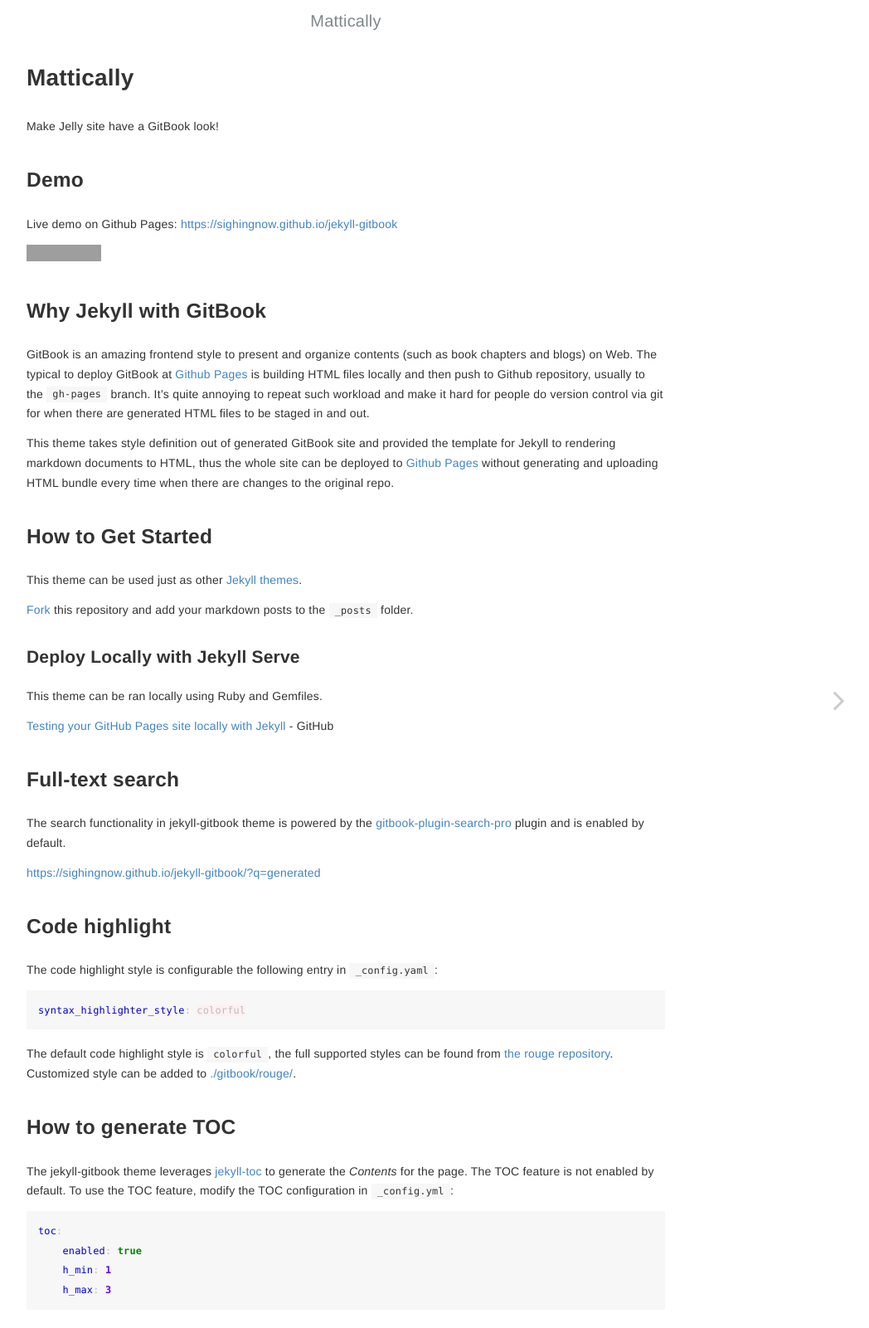
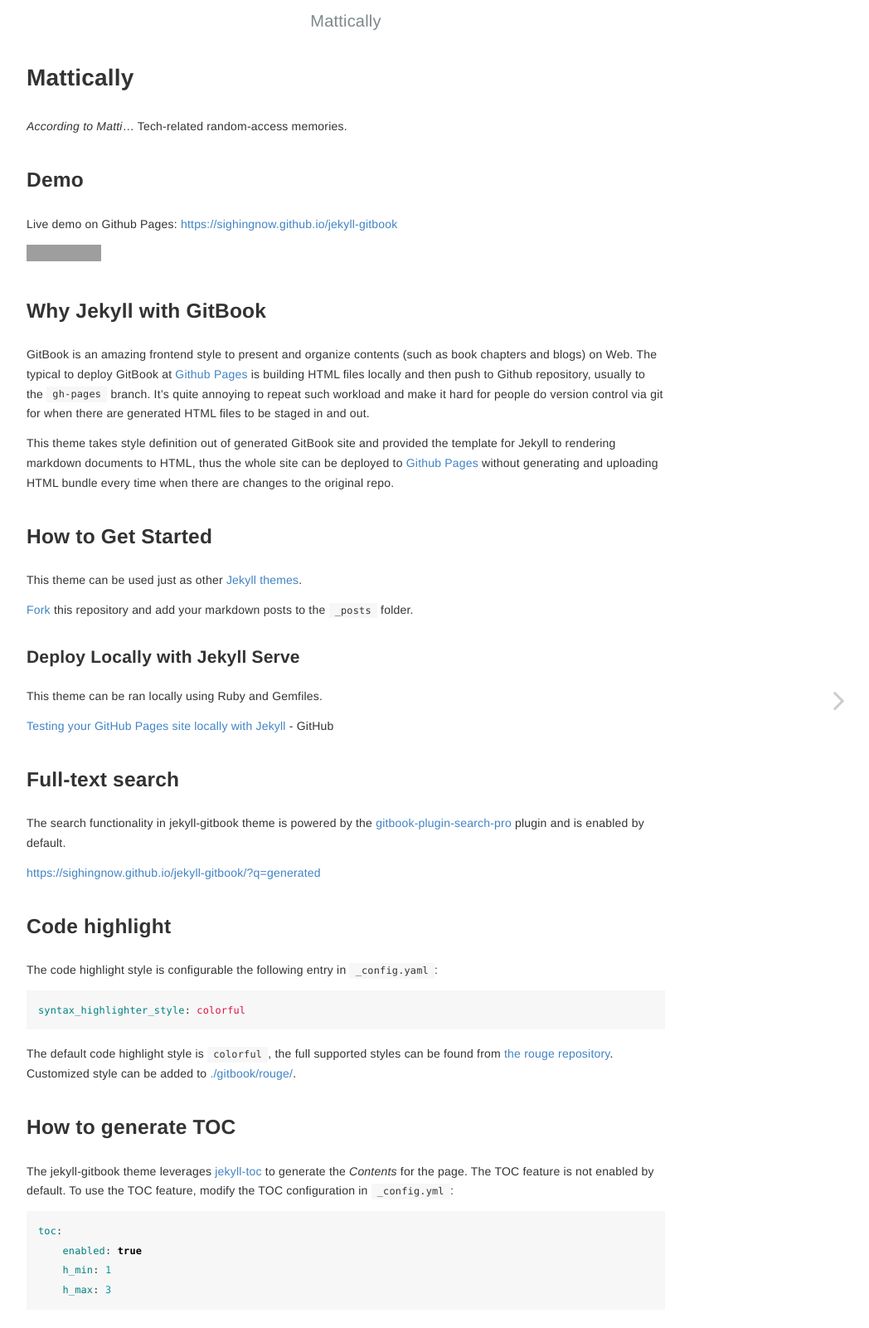
Before and after one commit to mp1994/mp1994.github.io, a Jekyll site: the page built from index.md, in a window 1280 px wide. Shown: the top 1601 px of the page at 83% size, without its empty margins (223-1271 px from the left). Built offline with Jekyll 4.4.1, drawn with Linux system fonts in a browser that asks for light colours; grey boxes are pictures that could not be loaded.

Commit message:
Changed some styling

```diff
--- a/_config.yml
+++ b/_config.yml
@@ -30,7 +30,7 @@
   syntax_highlighter_opts:
     guess_lang:           true
 
-syntax_highlighter_style: colorful
+syntax_highlighter_style: github
 
 markdown_ext:     markdown,mkdown,mkdn,mkd,md
 
--- a/_includes/toc-date.html
+++ b/_includes/toc-date.html
@@ -38,15 +38,15 @@
                         </li>
                     {% endfor %}
 
-                    <li class="divider"></li>
+                    <!--<li class="divider"></li>-->
                 {% endif %}
             {% endfor %}
 
-            <li>
+            <!--<li>
                 <a href="https://github.com/sighingnow/jekyll-gitbook/fork" target="blank" class="gitbook-link">
                     Fork it Now!
                 </a>
-            </li>
+            </li>-->
         </ul>
     </nav>
 </div>
--- a/index.md
+++ b/index.md
@@ -2,7 +2,7 @@
 layout: home
 ---
 
-Make Jelly site have a GitBook look!
+_According to Matti_... Tech-related random-access memories.
 
 ## Demo
 
```
Also changed, not shown: gitbook/images/favicon.ico.
